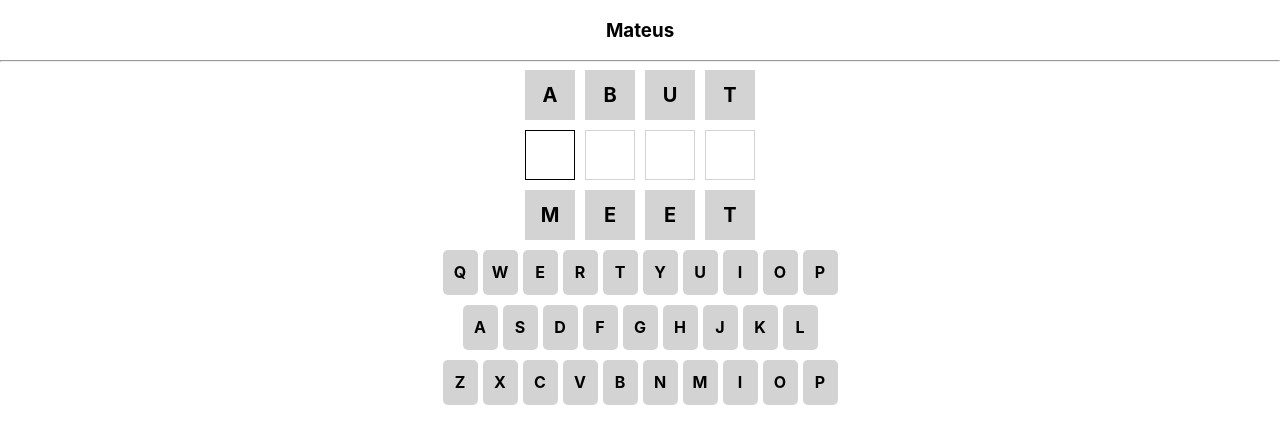
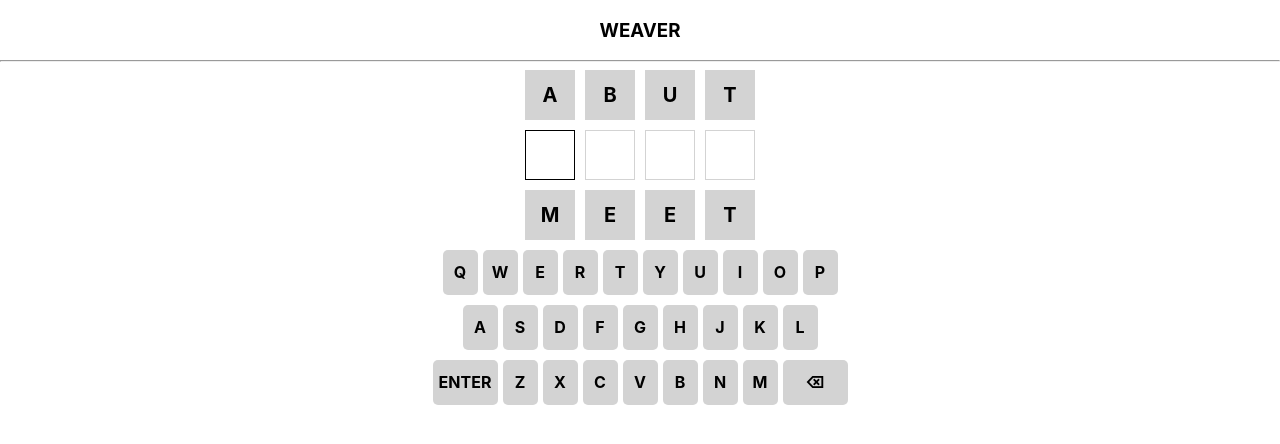
Before and after one commit to mateushvenancio/weaver-clone, a React (Create React App) app: page / in a window 1280 px wide. Shown: the top 444 px of the page. Built offline with nearby package versions, Linux system fonts and the light colour scheme.

Commit message:
continue

```diff
--- a/src/App.css
+++ b/src/App.css
@@ -55,3 +55,7 @@
   border-radius: 5px;
   background-color: #d3d3d3;
 }
+
+.TeclaGrande {
+  width: 65px;
+}
--- a/src/App.js
+++ b/src/App.js
@@ -8,12 +8,23 @@ export const PalavrasContext = createContext([]);
 function App() {
     const [tentativas, setTentativas] = useState([]);
     const [atual, setAtual] = useState("");
+    const [iniciais, setIniciais] = useState({
+        inicial: "Abut",
+        final: "Meet",
+    });
 
     return (
         <div className="App">
-            <h3>Mateus</h3> <hr />
+            <h3>WEAVER</h3> <hr />
             <PalavrasContext.Provider
-                value={{ tentativas, setTentativas, atual, setAtual }}
+                value={{
+                    tentativas,
+                    setTentativas,
+                    atual,
+                    setAtual,
+                    iniciais,
+                    setIniciais,
+                }}
             >
                 <div className="Coluna ColunaCenter">
                     <Painel />
--- a/src/Painel.js
+++ b/src/Painel.js
@@ -3,22 +3,29 @@ import { PalavrasContext } from "./App";
 import "./App.css";
 
 function Painel() {
-    const { tentativas } = useContext(PalavrasContext);
+    const { tentativas, iniciais } = useContext(PalavrasContext);
 
     return (
         <div className="Coluna">
-            <Iniciais palavra={"Abut"} />
+            <Iniciais palavra={iniciais.inicial} />
             {tentativas.map((value) => (
                 <Tentativa palavra={value} />
             ))}
             <Atual />
-            <Iniciais palavra={"Meet"} />
+            <Iniciais palavra={iniciais.final} />
         </div>
     );
 }
 
 function Tentativa({ palavra, indexChanged }) {
-    <div className="Letra LetraAtual">{palavra}</div>;
+    return (
+        <div className="Linha Gap">
+            <div className="Letra LetraAtual">{palavra[0].toUpperCase()}</div>
+            <div className="Letra LetraAtual">{palavra[1].toUpperCase()}</div>
+            <div className="Letra LetraAtual">{palavra[2].toUpperCase()}</div>
+            <div className="Letra LetraAtual">{palavra[3].toUpperCase()}</div>
+        </div>
+    );
 }
 
 function Atual() {
--- a/src/Teclado.js
+++ b/src/Teclado.js
@@ -1,29 +1,117 @@
+import { useContext, useEffect } from "react";
+import { PalavrasContext } from "./App";
 import "./App.css";
 
 function Teclado() {
     const linhaCima = ["Q", "W", "E", "R", "T", "Y", "U", "I", "O", "P"];
     const linhaMeio = ["A", "S", "D", "F", "G", "H", "J", "K", "L"];
-    const linhaBaixo = ["Z", "X", "C", "V", "B", "N", "M", "I", "O", "P"];
+    const linhaBaixo = ["Z", "X", "C", "V", "B", "N", "M"];
+
+    const { atual, setAtual, tentativas, setTentativas } =
+        useContext(PalavrasContext);
+
+    function handleTecla(letra) {
+        const letras = [...linhaCima, ...linhaMeio, ...linhaBaixo];
+        if (!letras.includes(letra)) return;
+        if (atual.length === 4) return;
+
+        setAtual((value) => value + letra);
+    }
+
+    function handleDelete() {
+        if (atual.length === 0) {
+            if (tentativas.length === 0) return;
+
+            const ultima = tentativas[tentativas.length - 1];
+            setAtual(ultima);
+            setTentativas((value) => value.slice(0, -1));
+
+            console.log("Atual: ", atual);
+            console.log("Tentativas: ", tentativas);
+            console.log("Última: ", ultima);
+
+            return;
+        }
+
+        setAtual((value) => value.substring(0, value.length - 1));
+    }
+
+    function handleEnter() {
+        if (atual.length !== 4) {
+            // mostrar alert
+            return;
+        }
+
+        setTentativas((value) => [...value, atual]);
+        setAtual("");
+    }
+
+    function handleTeclado(event) {
+        console.log("----------");
+        console.log("Event: ", event.key);
+
+        if (event.key === "Enter") {
+            handleEnter();
+            return;
+        }
+
+        if (event.key === "Backspace") {
+            handleDelete();
+            return;
+        }
+
+        const letra = event.key.toUpperCase();
+
+        const letras = [...linhaCima, ...linhaMeio, ...linhaBaixo];
+        if (letras.includes(letra)) {
+            handleTecla(letra);
+        }
+    }
+
+    useEffect(() => {
+        document.addEventListener("keydown", handleTeclado);
+        return () => document.removeEventListener("keydown", handleTeclado);
+    });
 
     return (
         <div className="Coluna ColunaCenter">
             <div className="Linha GapTecla">
                 {linhaCima.map((value) => (
-                    <Tecla tecla={value} />
+                    <div onClick={() => handleTecla(value)}>
+                        <Tecla tecla={value} />
+                    </div>
                 ))}
             </div>
             <div className="Linha GapTecla">
                 {linhaMeio.map((value) => (
-                    <Tecla tecla={value} />
+                    <div onClick={() => handleTecla(value)}>
+                        <Tecla tecla={value} />
+                    </div>
                 ))}
             </div>
             <div className="Linha GapTecla">
+                <div onClick={handleEnter}>
+                    <TeclaEnter />
+                </div>
                 {linhaBaixo.map((value) => (
-                    <Tecla tecla={value} />
+                    <div onClick={() => handleTecla(value)}>
+                        <Tecla tecla={value} />
+                    </div>
                 ))}
+                <div onClick={handleDelete}>
+                    <TeclaDelete />
+                </div>
             </div>
         </div>
     );
+}
+
+function TeclaEnter() {
+    return <div className="Tecla TeclaGrande">ENTER</div>;
+}
+
+function TeclaDelete() {
+    return <div className="Tecla TeclaGrande">⌫</div>;
 }
 
 function Tecla({ tecla }) {
```
